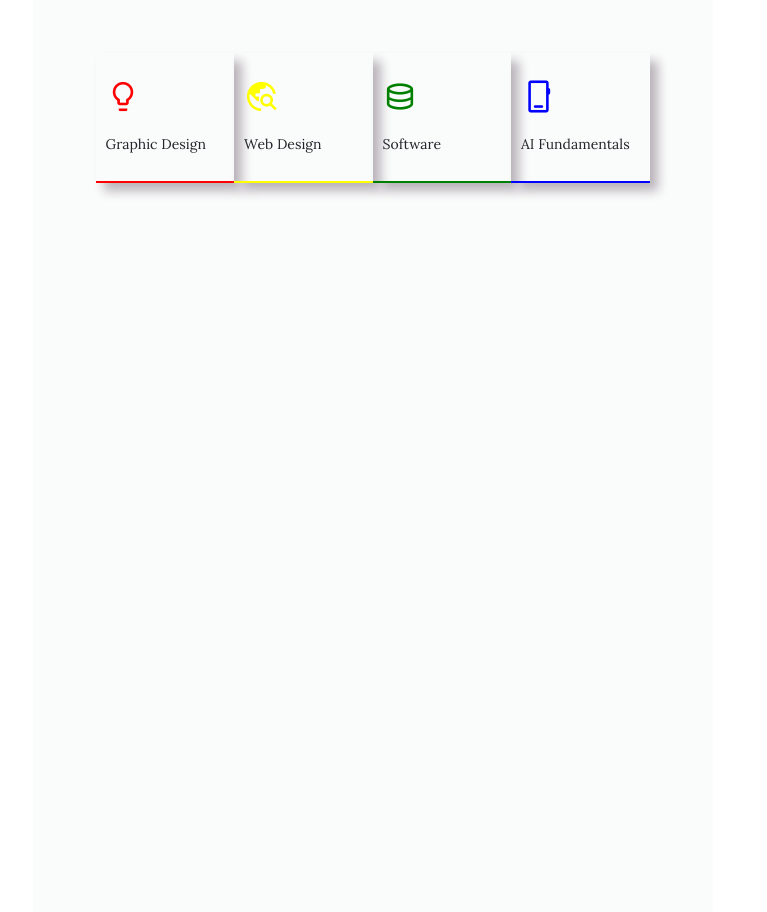
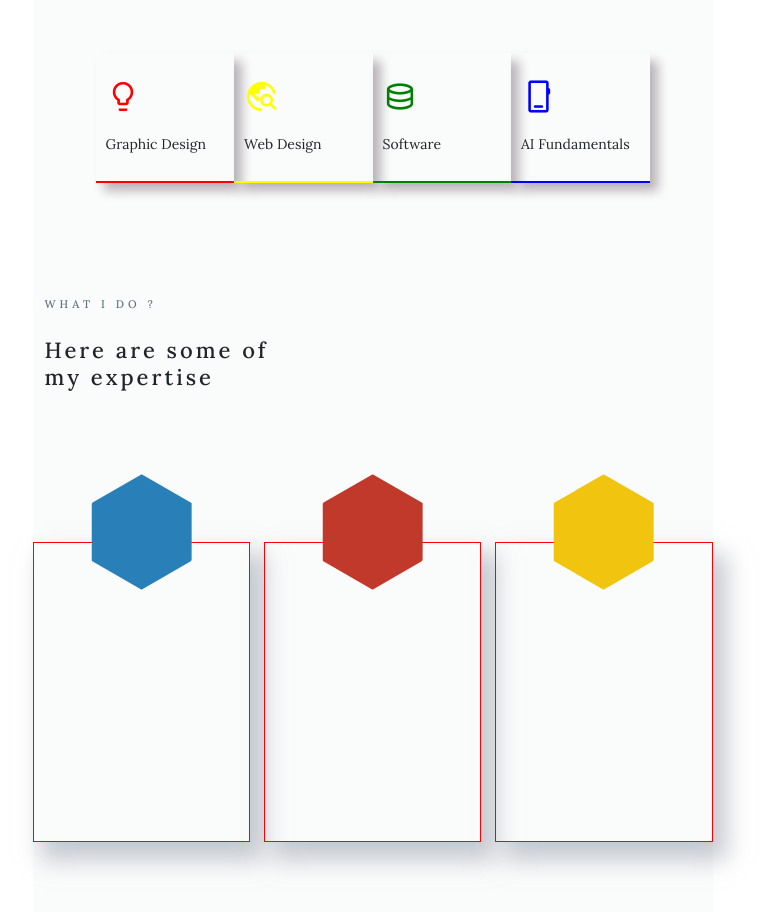
Before and after one commit to Pavithri-Apeksha/Portfolio-Apeksha, a plain HTML site: page index.html in a window 1280 px wide. Shown: the part 1302-2214 px from the top of the page, without its empty margins (441-1208 px from the left). Drawn offline with nearby package versions, Linux system fonts and the light colour scheme.

```diff
--- a/index.html
+++ b/index.html
@@ -12,7 +12,7 @@
     <div class="container">
         <div class="row">
             <div class="col-md-3 ms-5 pt-5 left-slider">
-                <img class="profile-image" src="images/profile-image.jpg" alt="">
+                <img class="profile-image" src="Other/profile-image.jpg" alt="">
                 <div class="row">
                     <div class="col mt-3 pt-3 left-name">
                         <h2>Pavithri Apeksha</h2>
@@ -37,7 +37,7 @@
                         <h1>Hi !</h1>
                         <h1>I'm Apeksha</h1>
                         <p>Currently learning Artificial Intelligence to deepen my expertise in cutting-edge technology and data-driven solutions.</p>
-                        <button>Download CV</button>
+                        <button id="downloadBtn">Download CV</button>
                     </div>
                 </div>
                 <div class="row details about-container">
@@ -69,12 +69,34 @@
                         </div>
                     </div>
                 </div>
-                <div class="row details servise-container" id="service"></div>
+                <div class="row details servisce-container" id="service">
+                    <div class="service-head">
+                        <h4>WHAT I DO ?</h4>
+                        <div class="services-title">
+                            <h3>Here are some of my expertise</h3>
+                        </div>
+                    </div>
+                    <div class="sevices-body">
+                        <div class="services">
+                            <div class="service-logo s-logo-1"></div>
+                            <div class="service-body"></div>
+                        </div>
+                        <div class="services">
+                            <div class="service-logo s-logo-2"></div>
+                            <div class="service-body"></div>
+                        </div>
+                        <div class="services">
+                            <div class="service-logo s-logo-3"></div>
+                            <div class="service-body"></div>
+                        </div>
+                    </div>
+                </div>
                 <div class="row details project-container" id="project"></div>
                 <div class="row details contact-container" id="contact"></div>
             </div>
         </div>
     </div>
+    <script src="script.js"></script>
     <script src="https://cdn.jsdelivr.net/npm/bootstrap@5.0.2/dist/js/bootstrap.bundle.min.js" integrity="sha384-MrcW6ZMFYlzcLA8Nl+NtUVF0sA7MsXsP1UyJoMp4YLEuNSfAP+JcXn/tWtIaxVXM" crossorigin="anonymous"></script>
 </body>
 </html>
--- a/main.css
+++ b/main.css
@@ -171,3 +171,65 @@
 .my-skills .skill:nth-child(4) {
     border-bottom: 2px solid blue;
 }
+.service-head{
+    height: 18vh;
+    width: 100%;
+}
+.service-head h4{
+    letter-spacing: 4px;
+    font-size: 11px;
+    color: #656e7c;
+    font-family: "Lora", serif;
+    font-optical-sizing: auto;
+    font-style: normal;
+}
+.services-title{
+    width: 40%;
+    font-family: "Lora", serif;
+    font-optical-sizing: auto;
+    font-style: normal;
+    letter-spacing: 3px;
+    margin-top: 4%;
+}
+.services-title h3{
+    font-size: 22px;
+}
+.sevices-body{
+    height: 50vh;
+    display: flex;
+    justify-content: space-between;
+    padding: 0;
+}
+.services{
+    height: 100%;
+    width: 32%;
+    display: flex;
+    align-items: center;
+    flex-direction: column;
+    background-color: transparent;
+}
+.service-logo{
+    rotate: 30deg;
+    position: relative;
+    top: 40px;
+    height: 120px;
+    aspect-ratio: 1/cos(30deg);
+    clip-path: polygon(50% -50%,100% 50%,50% 150%,0 50%);
+}
+.service-body{
+    border: 1px solid red;
+    height: 90%;
+    width: 100%;
+    -webkit-box-shadow: 11px 15px 22px 3px rgba(163,169,179,0.61);
+-moz-box-shadow: 11px 15px 22px 3px rgba(163,169,179,0.61);
+box-shadow: 11px 15px 22px 3px rgba(163,169,179,0.61);
+}
+.s-logo-1{
+    background-color: #2980b9;
+}
+.s-logo-2{
+    background-color: #c0392b;
+}
+.s-logo-3{
+    background-color: #f1c40f;
+}
--- /dev/null
+++ b/script.js
@@ -0,0 +1,8 @@
+document.getElementById('downloadBtn').addEventListener('click', () => {
+    console.log("Click");
+
+    const link = document.createElement('a');
+    link.href = 'Other/Apeksha_CV.pdf';
+    link.download = 'Apeksha_CV.pdf';
+    link.click();
+})
```
Also changed, not shown: 2 other files.
